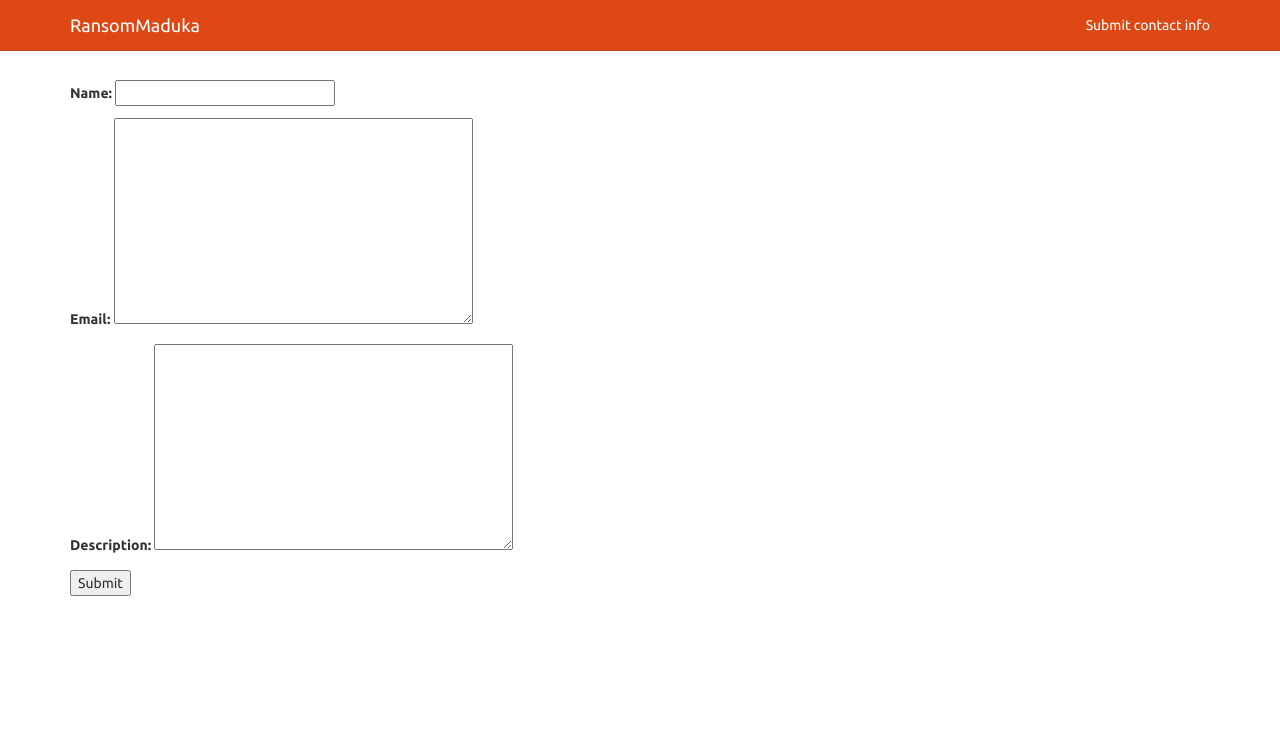
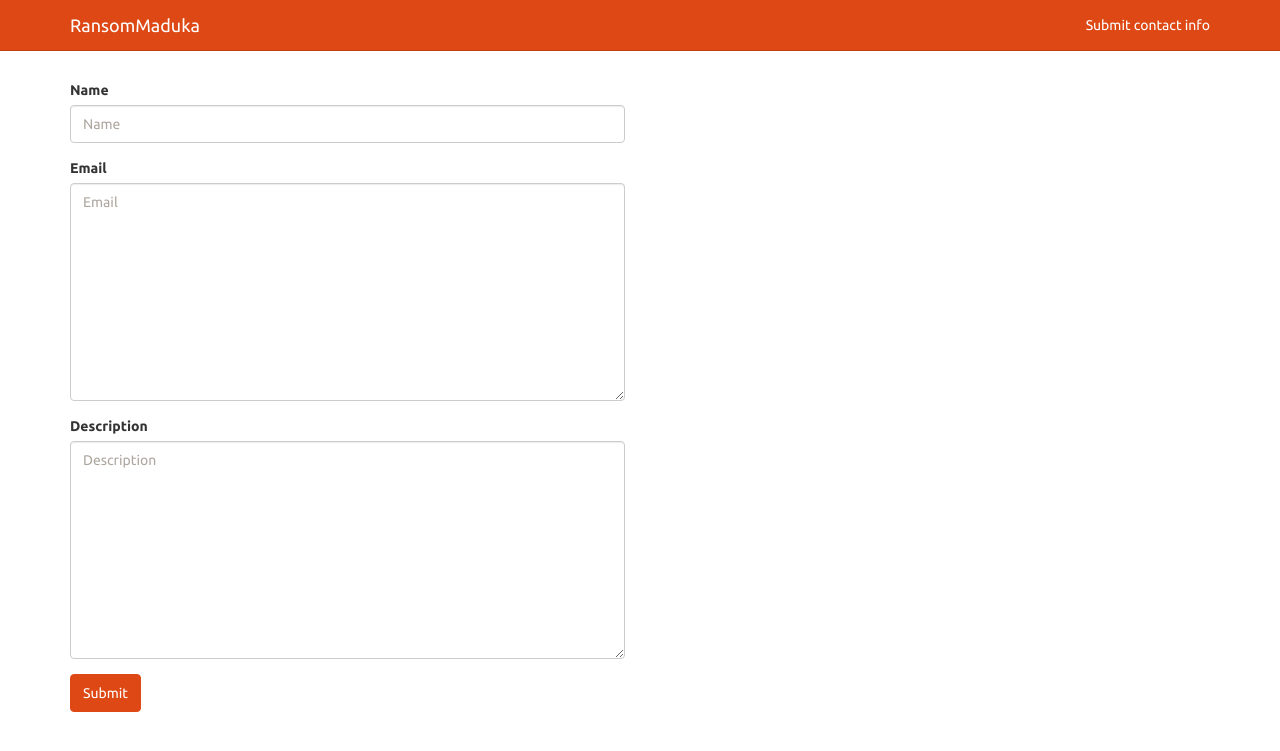
Before and after one commit to rkmaduka/ransom_maduka, a Django app: a page that uses templates/contact/contact_form.html in a window 1280 px wide. Shown: the top 751 px of the page. Run offline with Django 3.2, Linux system fonts and the light colour scheme; some libraries are stand-ins or nearby versions.

Commit message:
Add styling to question form

```diff
--- a/core/urls.py
+++ b/core/urls.py
@@ -4,4 +4,5 @@ from .views import *
 urlpatterns = patterns('',
     url(r'^$', Home.as_view(), name='home'),
     url(r'^question/create/$', ContactCreateView.as_view(), name='contact_create'),
+    url(r'^success/$', Success.as_view(), name='success'),
 )
--- a/core/views.py
+++ b/core/views.py
@@ -13,4 +13,8 @@ class ContactCreateView(CreateView):
     model = Contact
     template_name = "contact/contact_form.html"
     fields = ['name', 'email', 'description']
-    success_url = reverse_lazy('home')
+    success_url = reverse_lazy('success')
+
+
+class Success(TemplateView):
+  template_name = "success.html"
--- a/ransom_maduka/settings.py
+++ b/ransom_maduka/settings.py
@@ -43,6 +43,7 @@ INSTALLED_APPS = (
     'django.contrib.messages',
     'django.contrib.staticfiles',
     'core',
+    'bootstrap3',
 )
 
 MIDDLEWARE_CLASSES = (
--- a/requirements.txt
+++ b/requirements.txt
@@ -2,6 +2,7 @@ Django==1.8.5
 argparse==1.2.1
 dj-database-url==0.3.0
 dj-static==0.0.6
+django-bootstrap3==6.2.2
 django-toolbelt==0.0.1
 gunicorn==19.3.0
 psycopg2==2.6.1
--- a/templates/contact/contact_form.html
+++ b/templates/contact/contact_form.html
@@ -1,8 +1,13 @@
 {% extends 'base.html' %}
+{% load bootstrap3 %}
 {% block content %}
-<form method="post" action="">
-    {% csrf_token %}
-    {{ form.as_p }}
-  <button type="submit">Submit</button>
-</form>
+<div class="row">
+    <div class="col-lg-6">
+        <form method="post" action="">
+            {% csrf_token %}
+            {% bootstrap_form form %}
+          <button type="submit" class="btn btn-primary">Submit</button>
+      </form>
+  </div>
+</div>
 {% endblock %}
--- /dev/null
+++ b/templates/success.html
@@ -0,0 +1,6 @@
+{% extends "base.html" %}
+{% block content %}
+<div class="alert alert-success">
+    <p>Your contact has been submitted.</p>
+</div>
+{% endblock %}
```
